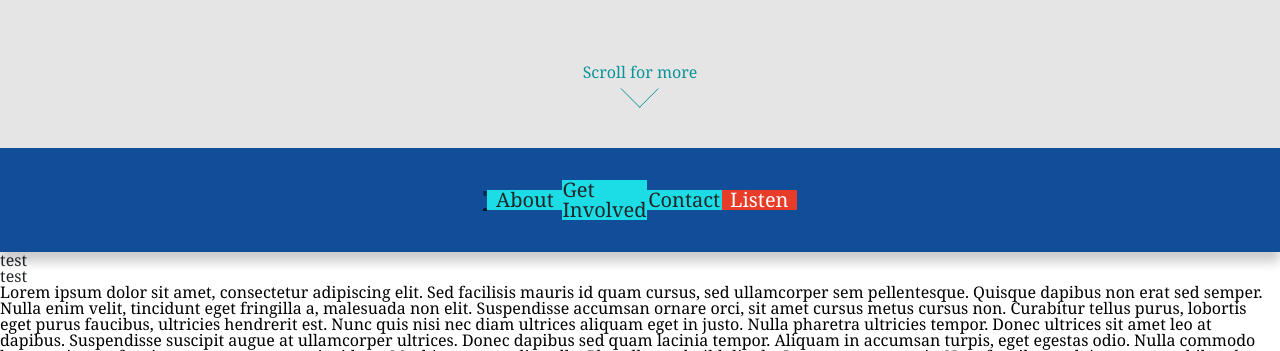
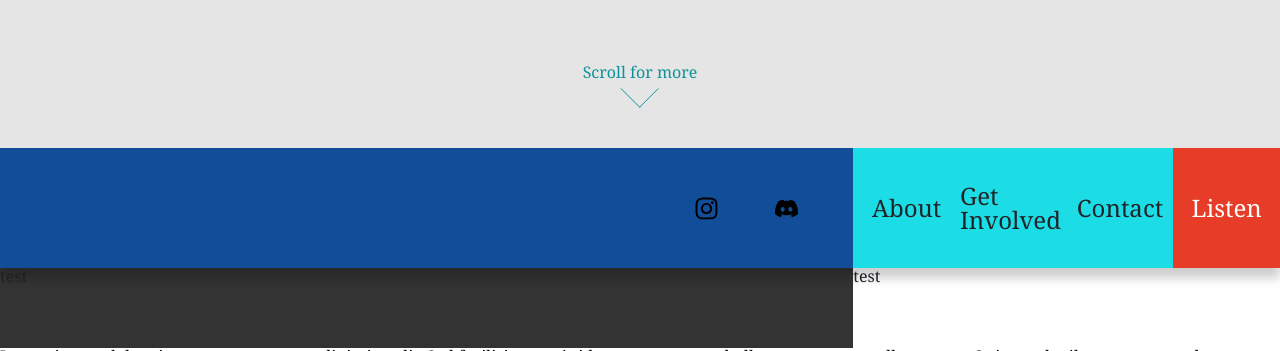
Before and after one commit to ZackJowett/The-Stitch, a website: page public/index.html in a window 1280 px wide. Shown: the part 652-1003 px from the top of the page. Drawn offline with nearby package versions, Linux system fonts and the light colour scheme.

Commit message:
styled navbar social links, content strip, and desktop font sizes

```diff
--- a/public/styles.scss
+++ b/public/styles.scss
@@ -15,9 +15,11 @@
 // 4. Splash Screen & Heading
 // 5. Navigation Bar
 // 		a. Desktop
+//		c. Social Links
 //		b. Bootstrap Nav
 // 6. Class Addons
 // 		a. Heading movement
+// 7. Section Content
 //
 //
 
@@ -78,10 +80,10 @@ $desktop-large-breakpoint: 1200px;
 
 @media (min-width: $desktop-breakpoint) {
 	:root {
-		--h1-font-size: 3rem;
-		--h2-font-size: 1.5rem;
+		--h1-font-size: 3.5rem;
+		--h2-font-size: 2rem;
 		--h3-font-size: 1rem;
-		--navbar-link-font-size: 1.25rem;
+		--navbar-link-font-size: 1.5rem;
 
 		--heading-padding: 1rem;
 	}
@@ -108,6 +110,7 @@ $desktop-large-breakpoint: 1200px;
 	display: flex;
 	align-items: center;
 	justify-content: center;
+	@content;
 }
 
 // -----------------------------------------------------------------------------
@@ -211,15 +214,16 @@ a {
 }
 
 .spacer,
-.navbar-container {
+.navbar-link-container {
 	height: 100%;
 	width: 100%;
 }
+
 .spacer {
-	flex: 2;
+	flex: 3;
 }
 
-.navbar-container {
+.navbar-link-container {
 	flex: 1;
 }
 
@@ -241,6 +245,34 @@ a {
 .navbar-element:hover {
 	z-index: 1;
 	box-shadow: 0px 0px 10px rgba(0, 0, 0, 0.5);
+}
+
+// -----------------------------------------------------------------------------
+// NAVIGATION BAR
+// -> Social Links
+// -----------------------------------------------------------------------------
+.navbar-social-container {
+	width: 100%;
+	flex: 2;
+	@include flex-center {
+		flex-direction: row;
+	}
+}
+
+.social-link-container {
+	height: 100%;
+	@include flex-center {
+		justify-content: space-evenly;
+	}
+	flex: 1;
+}
+
+.social-link {
+}
+
+.social-icon-svg {
+	height: 25px;
+	width: 25px;
 }
 
 // -----------------------------------------------------------------------------
@@ -291,6 +323,35 @@ a {
 
 // -----------------------------------------------------------------------------
 // -----------------------------------------------------------------------------
+// SECTION CONTENT
+// -----------------------------------------------------------------------------
+// -----------------------------------------------------------------------------
+.content {
+	width: 100%;
+	height: 5rem;
+}
+
+.content-strip {
+	width: inherit;
+	height: inherit;
+	@include flex-center();
+}
+
+.content-strip-img {
+	width: inherit;
+	height: inherit;
+	flex: 2;
+	background-color: var(--background-dark-color);
+}
+
+.content-strip-text {
+	width: inherit;
+	height: inherit;
+	flex: 1;
+}
+
+// -----------------------------------------------------------------------------
+// -----------------------------------------------------------------------------
 // CLASS ADDONS
 // -----------------------------------------------------------------------------
 // -----------------------------------------------------------------------------
@@ -316,6 +377,10 @@ a {
 	text-decoration: none;
 }
 
+.disabled-anchor {
+	pointer-events: none;
+}
+
 // -----------------------------------------------------------------------------
 // CLASS ADDONS
 // -> Heading movement
```
Also changed, not shown: public/styles.css, 1 other file.
